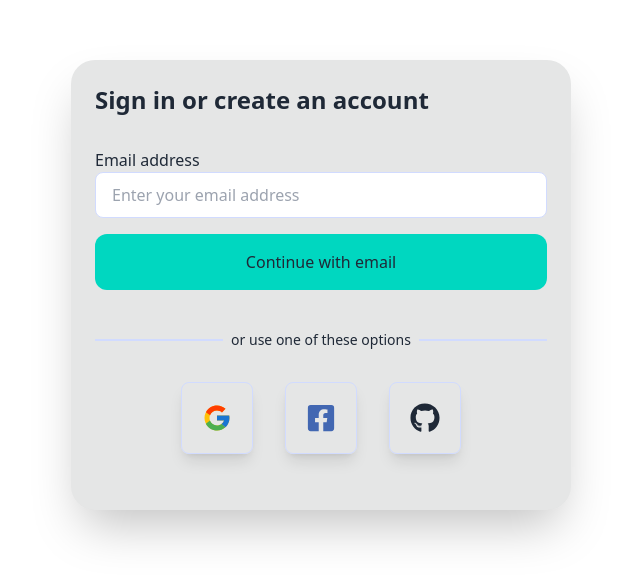
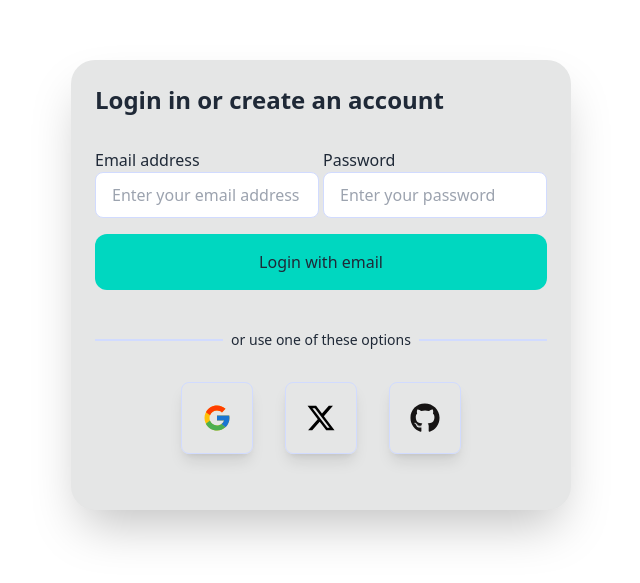
Before and after one commit to AR-Aourangazeb-Alif/First-FireBase, a React (Vite) app: page /login in a window 1280 px wide. Shown: the part 115-698 px from the top of the page, without its empty margins (319-959 px from the left). Built offline with nearby package versions, Linux system fonts and the light colour scheme.

Commit message:
the sign in form is ready

```diff
--- a/src/pages/Login.jsx
+++ b/src/pages/Login.jsx
@@ -1,7 +1,8 @@
 import { FcGoogle } from "react-icons/fc";
-import { FaFacebookSquare } from "react-icons/fa";
 import { FaGithub } from "react-icons/fa";
 import { GoogleAuthProvider, getAuth, signInWithPopup } from 'firebase/auth';
+import { FaXTwitter } from "react-icons/fa6";
+
 import app from "../firebase/firebase.init";
 
 
@@ -32,13 +33,24 @@ const Login = () => {
         <div className="w-[100svw] h-[100svh] flex justify-center items-center">
             <div className="bg-base-300 w-[500px] h-auto rounded-3xl shadow-2xl flex flex-col p-6 pb-14">
 
-                <h1 className="text-2xl font-bold mb-8">Sign in or create an account</h1>
+                <h1 className="text-2xl font-bold mb-8">Login in or create an account</h1>
 
 
-                <h3>Email address</h3>
-                <input type="email" name="" id="" placeholder="Enter your email address" className="border border-primary-content rounded-lg py-2.5 px-4 mb-4" />
+                <form action="">
+                    <div className="flex items-center gap-1 mb-4">
+                        <div className="flex-1">
+                            <h3>Email address</h3>
+                            <input type="email" name="" id="" placeholder="Enter your email address" className="border border-primary-content rounded-lg py-2.5 px-4 outline-accent w-full" />
+                        </div>
 
-                <button className="bg-accent py-4 flex justify-center rounded-xl mb-10 active:scale-95 transition-transform font-medium">Continue with email</button>
+                        <div className="flex-1">
+                            <h3>Password</h3>
+                            <input type="password" name="" id="" placeholder="Enter your password" className="border border-primary-content rounded-lg py-2.5 px-4 outline-accent w-full" />
+                        </div>
+                    </div>
+
+                    <button className="bg-accent py-4 flex justify-center rounded-xl mb-10 active:scale-95 transition-transform font-medium w-full">Login with email</button>
+                </form>
 
 
                 <div className="flex items-center gap-2 mb-8">
@@ -53,13 +65,14 @@ const Login = () => {
                         <FcGoogle />
                     </button>
 
-                    <button className="p-5 border text-3xl border-primary-content rounded-lg shadow-lg active:scale-95 transition-transform text-[#4267B2]">
-                        <FaFacebookSquare />
+                    <button className={`p-5 border text-3xl border-primary-content rounded-lg shadow-lg active:scale-95 transition-transform ${localStorage.getItem('theme') === 'true' ? 'text-[#F1F1F1]' : 'text-[#000000]'}`}>
+                        <FaXTwitter />
                     </button>
 
-                    <button className="p-5 border text-3xl border-primary-content rounded-lg shadow-lg active:scale-95 transition-transform">
+                    <button className={`p-5 border text-3xl border-primary-content rounded-lg shadow-lg active:scale-95 transition-transform ${localStorage.getItem('theme') === 'true' ? 'text-[#F7F7F7]' : 'text-[#161414]'}`}>
                         <FaGithub />
                     </button>
+
 
                 </div>
 
```
